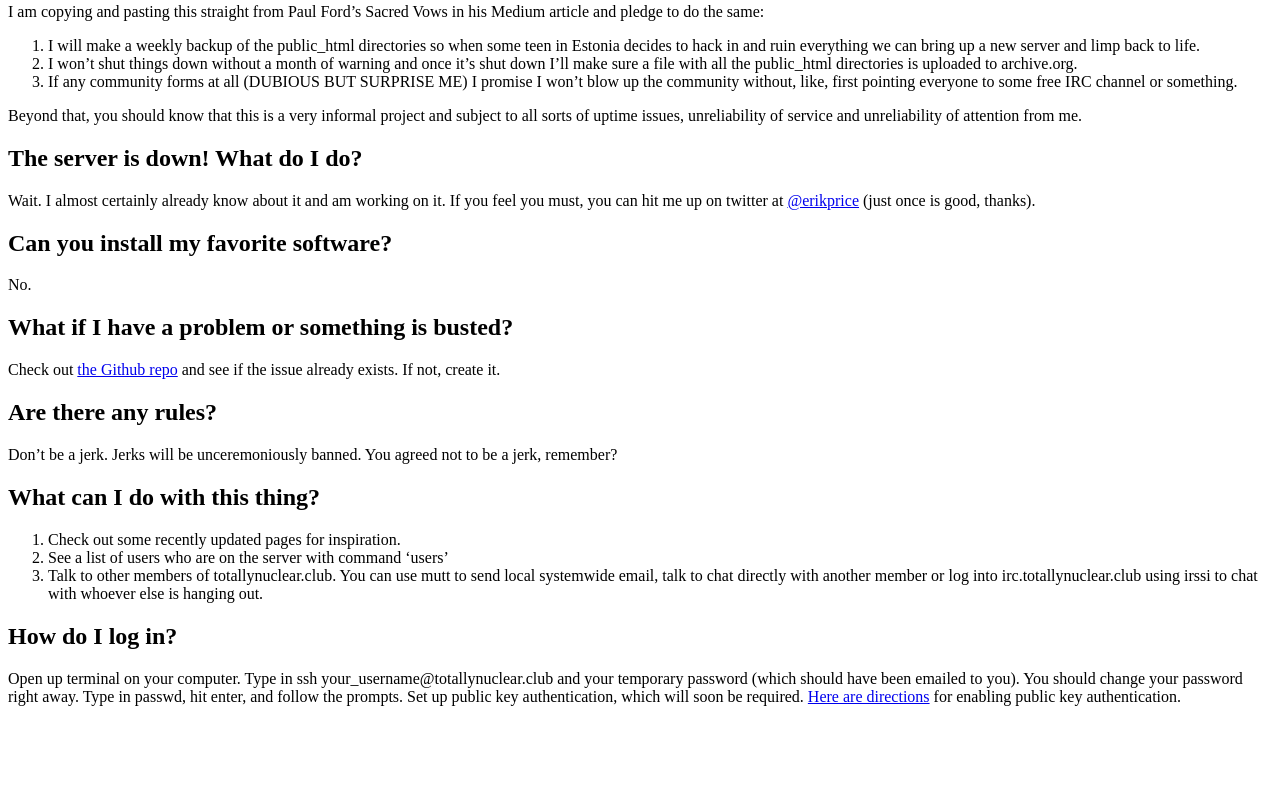
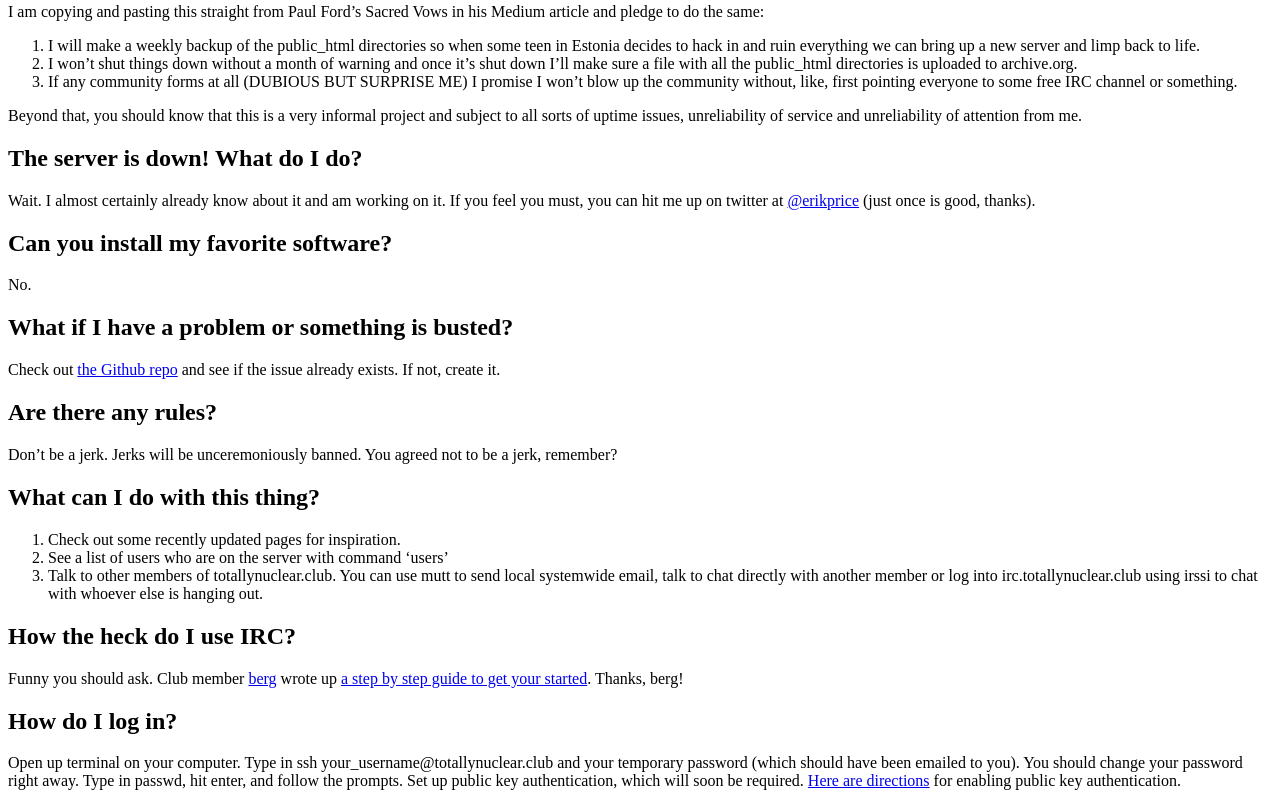
Before and after one commit to totallynuclearclub/faq, a plain HTML site: page index.html in a window 1280 px wide. Shown: the part 519-1325 px from the top of the page. Before the commit the page ends 1241 px from the top, so only its background shows below. Drawn offline with Linux system fonts and the light colour scheme.

Commit message:
Added link to IRC guide

```diff
--- a/index.html
+++ b/index.html
@@ -69,6 +69,10 @@
 	<li>Talk to other members of totallynuclear.club. You can use mutt to send local systemwide email, talk to chat directly with another member or log into irc.totallynuclear.club using irssi to chat with whoever else is hanging out.</li>
 </ol>
 
+<h2>How the heck do I use IRC?</h2>
+
+<p>Funny you should ask. Club member <a href="http://totallynuclear.club/~berg" target="_blank">berg</a> wrote up <a href="http://totallynuclear.club/~berg/irssi.html" target="_blank">a step by step guide to get your started</a>. Thanks, berg!</p>
+
 
 <h2>How do I log in?</h2>
 
```
